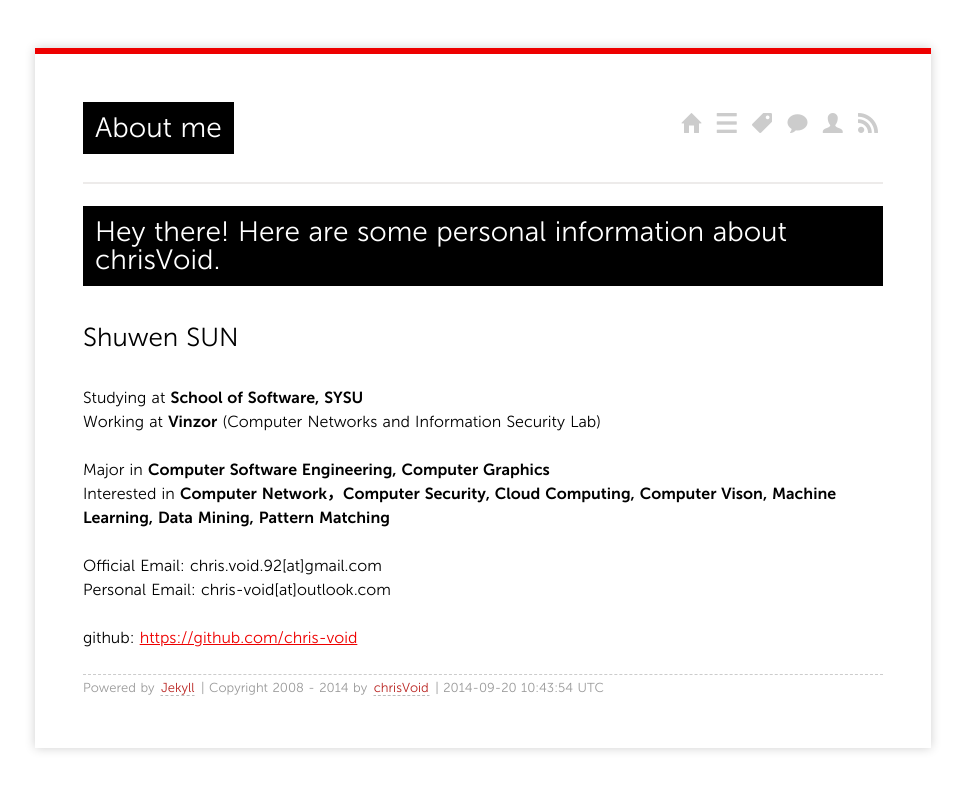
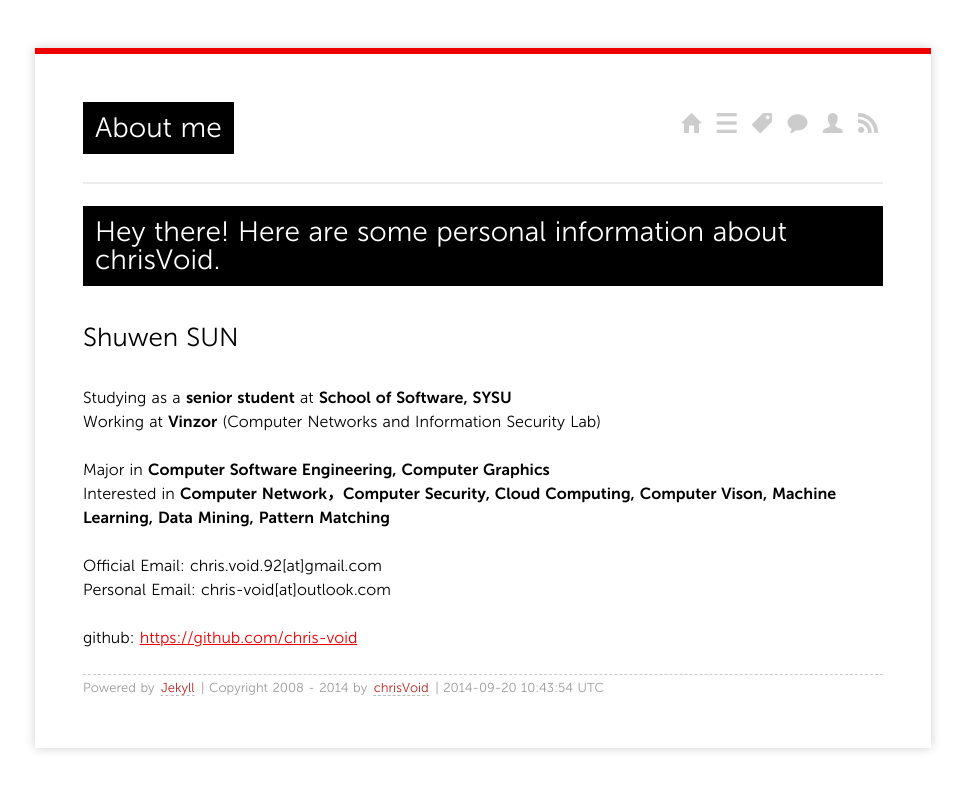
Before and after one commit to chris-void/chris-void.github.io, a Jekyll site: the page built from about/index.md, in a window 1280 px wide. Shown: the top 790 px of the page, without its empty margins (157-1122 px from the left). Built offline with Jekyll 4.4.1, drawn with Linux system fonts in a browser that asks for light colours; Markdown is read by kramdown in place of the engine named in the settings; comment, search, counter and statistics services are not loaded.

Commit message:
do remember to update blogs

```diff
--- a/about/index.md
+++ b/about/index.md
@@ -9,7 +9,7 @@ Hey there! Here are some personal information about chrisVoid.
 
 ## Shuwen SUN
 
-Studying at **School of Software, SYSU**
+Studying as a **senior student** at **School of Software, SYSU**
 Working at **Vinzor** (Computer Networks and Information Security Lab)
 
 Major in **Computer Software Engineering, Computer Graphics**
```
